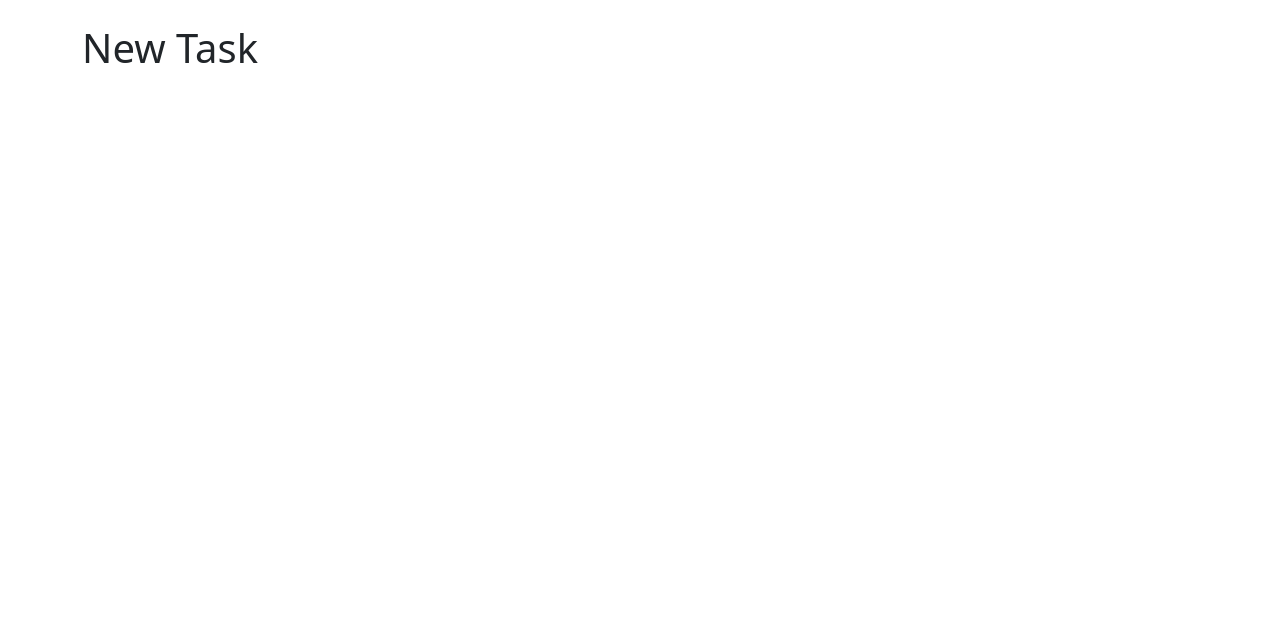
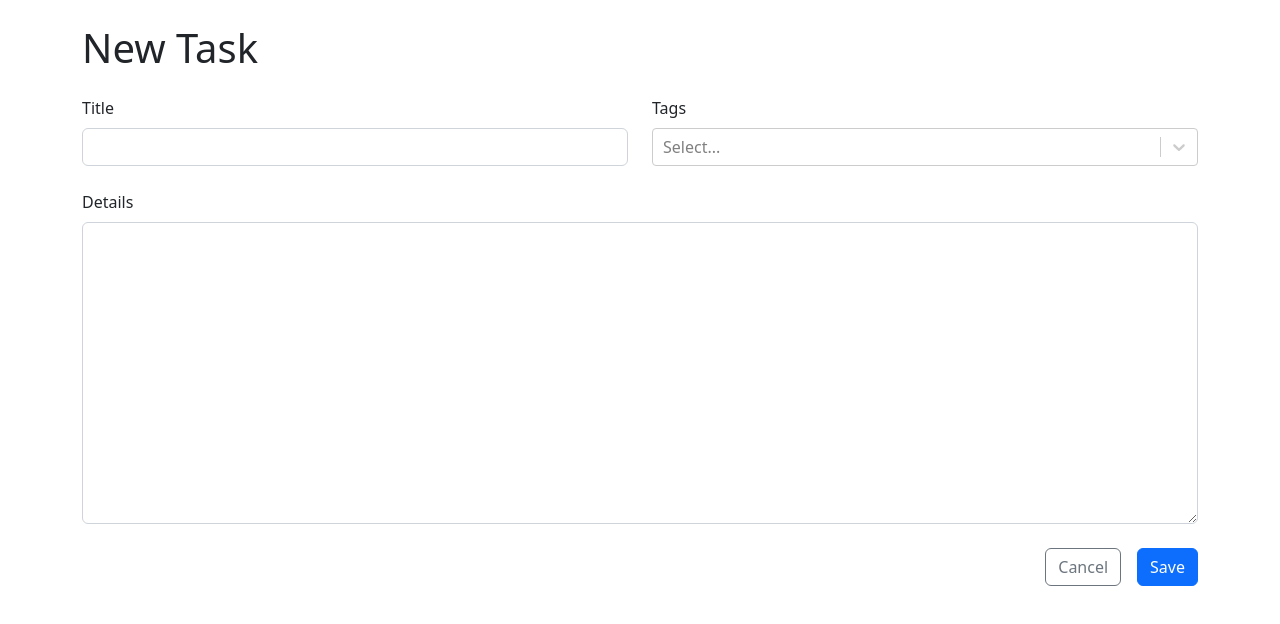
Before and after one commit to khaledtudce/task_app_react_typescript, a React (Vite) app: page /new in a window 1280 px wide. Shown: the top 624 px of the page. Built offline with nearby package versions, Linux system fonts and the light colour scheme.

Commit message:
Feature: New Task page UI is developed

```diff
--- a/package.json
+++ b/package.json
@@ -14,7 +14,8 @@
     "react": "^18.2.0",
     "react-bootstrap": "^2.7.4",
     "react-dom": "^18.2.0",
-    "react-router-dom": "^6.11.1"
+    "react-router-dom": "^6.11.1",
+    "react-select": "^5.7.3"
   },
   "devDependencies": {
     "@types/react": "^18.0.28",
--- a/src/App.tsx
+++ b/src/App.tsx
@@ -6,8 +6,34 @@
 import { TaskDetailsPage as TaskDetailsPage } from "./pages/TaskDetailsPage";
 import { EditTaskPage as EditTaskPage } from "./pages/EditTaskPage";
 import { TaskDetailsLayout as TaskDetailsLayout } from "./component/TaskDetailsLayout";
+import { useMemo, useState } from "react";
+
+export type Tag = {
+  id: string;
+  label: string;
+};
+
+export type TaskData = {
+  title: string;
+  details: string;
+  tags: Tag[];
+};
+
+export type Note = {
+  id: string;
+} & TaskData;
 
 function App() {
+  // const [tasks, setTasks] = useState([]);
+  // const [tags, setTags] = useState([]);
+
+  // const notesWithTags = useMemo(() => {
+  //   return tasks.map((task)=>{
+  //     ...task,
+  //     tags: {}
+  //   });
+  // }, []);
+
   return (
     <Container className="my-4">
       <Routes>
--- /dev/null
+++ b/src/component/TaskForm.tsx
@@ -0,0 +1,42 @@
+import { Button, Col, Form, Row, Stack } from "react-bootstrap";
+import { Link } from "react-router-dom";
+import CreatableReactSelect from "react-select/creatable";
+
+export function TaskForm() {
+  return (
+    <Form>
+      <Stack gap={4}>
+        <Row>
+          <Col>
+            <Form.Group controlId="title">
+              <Form.Label>Title</Form.Label>
+              <Form.Control required />
+            </Form.Group>
+          </Col>
+          <Col>
+            <Form.Group controlId="tags">
+              <Form.Label>Tags</Form.Label>
+              <CreatableReactSelect isMulti />
+            </Form.Group>
+          </Col>
+        </Row>
+        <Col>
+          <Form.Group controlId="details">
+            <Form.Label>Details</Form.Label>
+            <Form.Control required as="textarea" rows={12} />
+          </Form.Group>
+        </Col>
+        <Stack direction="horizontal" gap={3} className="justify-content-end">
+          <Link to="..">
+            <Button type="button" variant="outline-secondary">
+              Cancel
+            </Button>
+          </Link>
+          <Button type="submit" variant="primary">
+            Save
+          </Button>
+        </Stack>
+      </Stack>
+    </Form>
+  );
+}
--- a/src/pages/NewTaskPage.tsx
+++ b/src/pages/NewTaskPage.tsx
@@ -1,3 +1,10 @@
+import { TaskForm } from "../component/TaskForm";
+
 export function NewTaskPage() {
-  return <h1>New Task</h1>;
+  return (
+    <>
+      <h1 className="mb-4">New Task</h1>
+      <TaskForm/>
+    </>
+  );
 }
```
Also changed, not shown: 1 other file (tests, documents, lock files or other folders).
